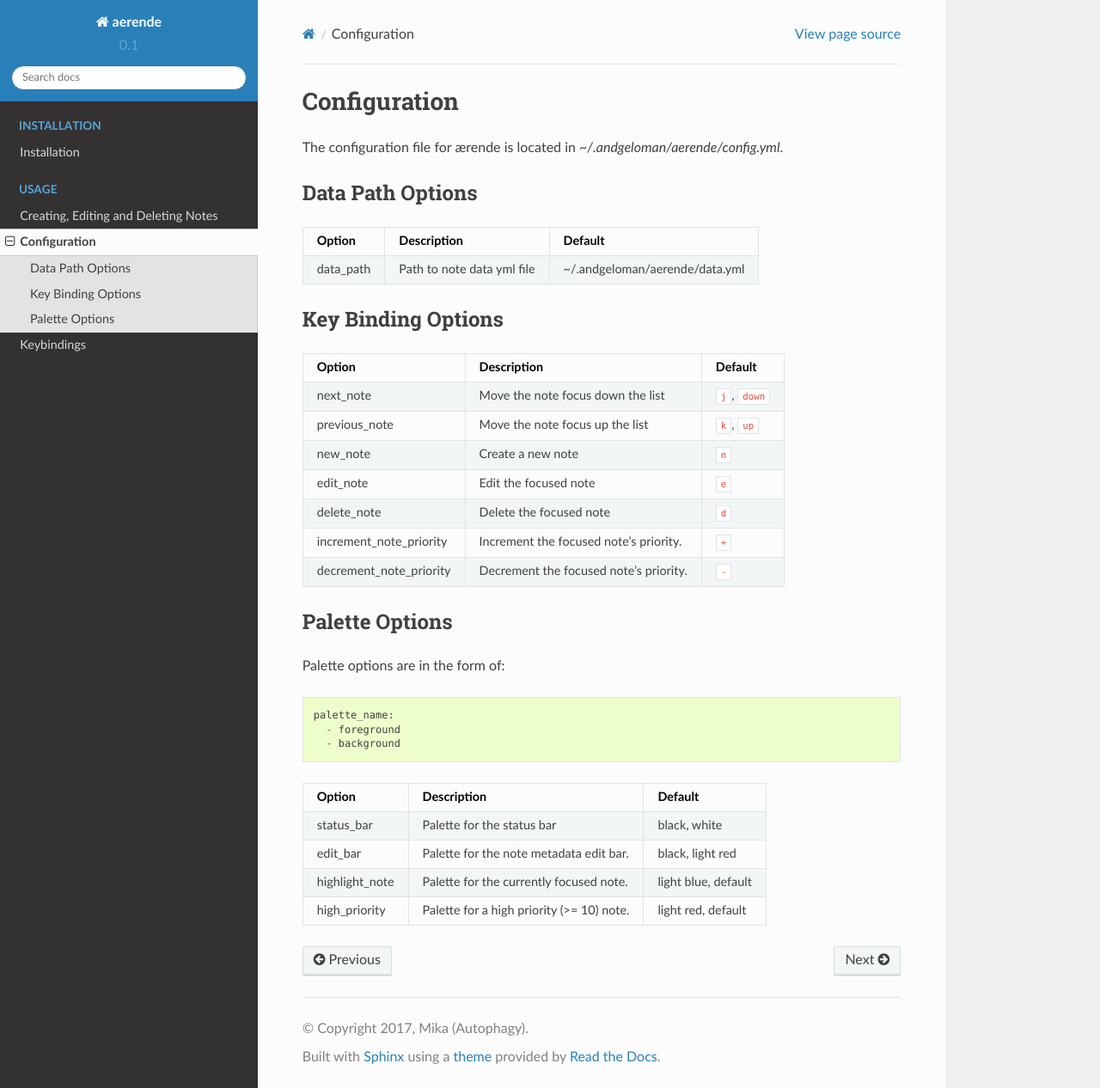
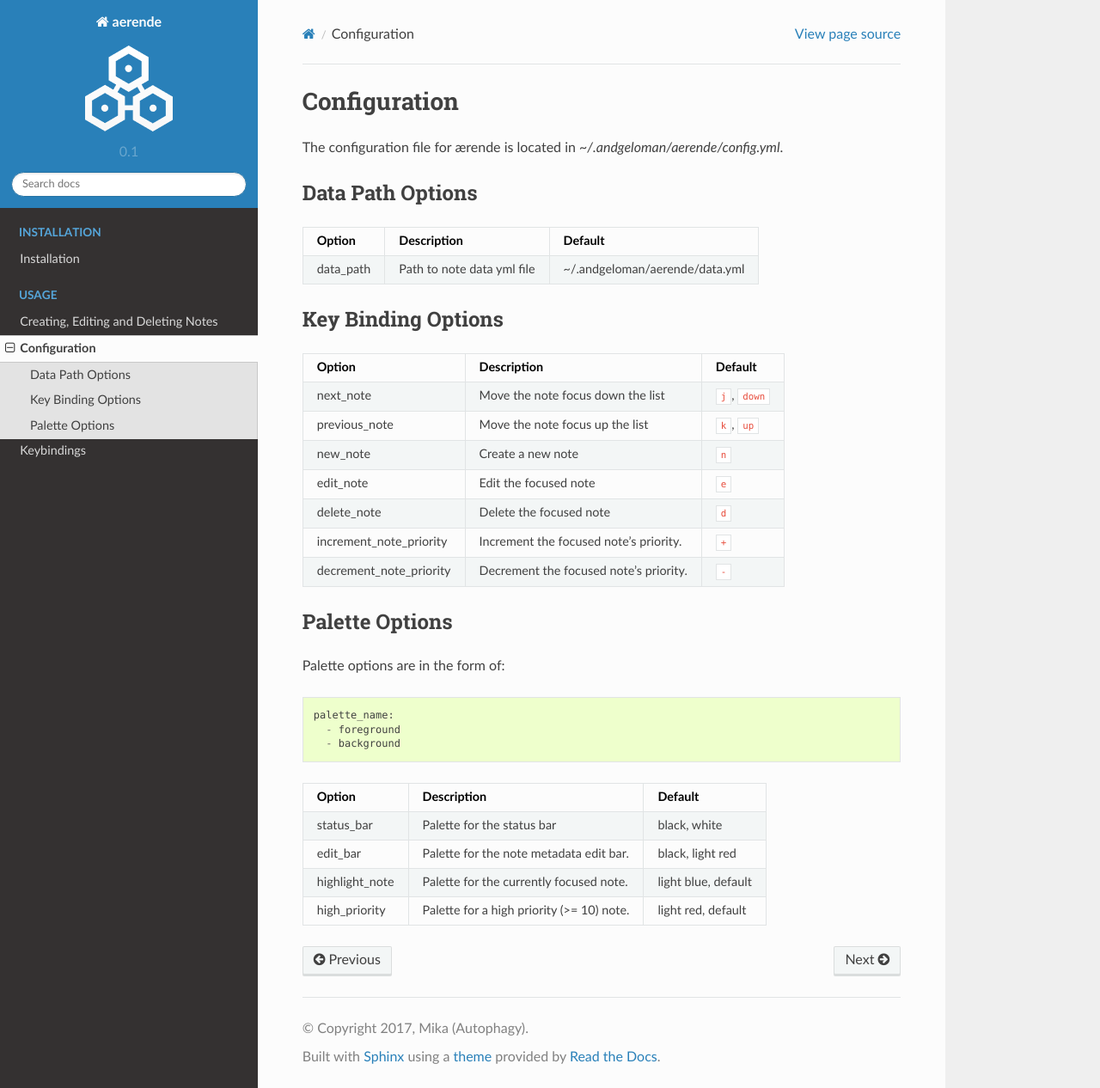
Before and after one commit to autophagy/aerende, a Sphinx documentation site: the page built from doc/usage/configuration.rst, in a window 1280 px wide and 1266 px high. Shown: the whole window at 86% size. Built offline with Sphinx 7.4.7 and the Read the Docs theme 2.0.0, drawn with Linux system fonts in a browser that asks for light colours.

Commit message:
Add autophagy logo, fix config link in docs

```diff
--- a/doc/conf.py
+++ b/doc/conf.py
@@ -166,3 +166,5 @@ texinfo_documents = [
      author, 'aerende', 'One line description of project.',
      'Miscellaneous'),
 ]
+
+html_logo = "_static/logo.png"
--- a/doc/usage/configuration.rst
+++ b/doc/usage/configuration.rst
@@ -1,3 +1,5 @@
+.. _configuration:
+
 Configuration
 =============
 
```
Also changed, not shown: doc/_static/logo.png (added).
